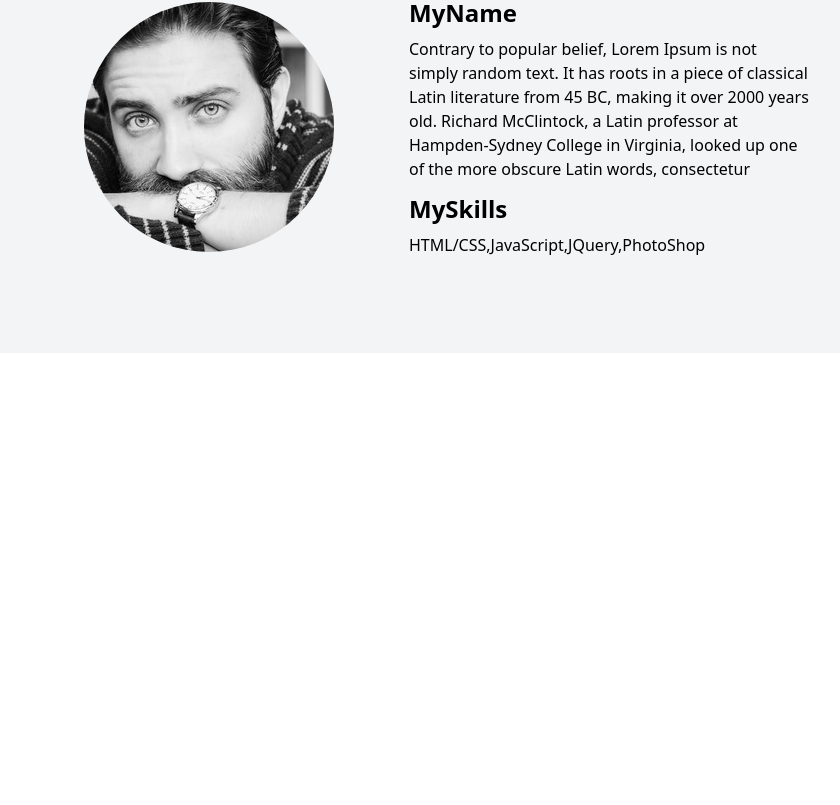
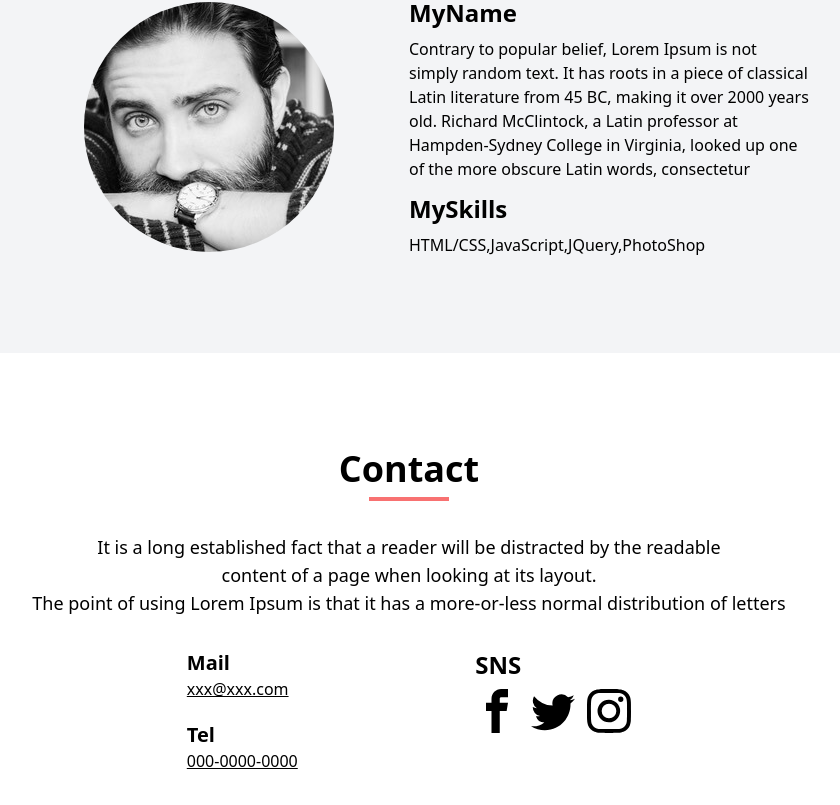
Before and after one commit to kotahorii/dmm-web-site, a Next.js app: page / in a window 1280 px wide. Shown: the part 2799-3604 px from the top of the page, without its empty margins (231-1071 px from the left). Before the commit the page ends 3152 px from the top, so only its background shows below. Built offline with nearby package versions, Linux system fonts and the light colour scheme.

Commit message:
contact component created

```diff
--- a/components/Contact.tsx
+++ b/components/Contact.tsx
@@ -1,9 +1,32 @@
 import React from 'react'
+import { Layout } from './template/Layout'
+import { BsTwitter } from 'react-icons/bs'
+import { ImFacebook } from 'react-icons/im'
+import { BsInstagram } from 'react-icons/bs'
 
 export const Contact = () => {
   return (
-    <div>
-
-    </div>
+    <Layout title="Contact">
+      <div className="flex flex-row w-5/12 justify-between">
+        <div className="flex flex-col space-y-5">
+          <div>
+            <p className="text-xl font-semibold">Mail</p>
+            <p className="underline cursor-pointer">xxx@xxx.com</p>
+          </div>
+          <div>
+            <p className="text-xl font-semibold">Tel</p>
+            <p className="underline cursor-pointer">000-0000-0000</p>
+          </div>
+        </div>
+        <div className="flex flex-col">
+          <p className="font-semibold text-2xl mb-2">SNS</p>
+          <div className="flex flex-row space-x-3 justify-between items-center">
+            <ImFacebook className="h-11 w-11" />
+            <BsTwitter className="h-11 w-11" />
+            <BsInstagram className="h-11 w-11" />
+          </div>
+        </div>
+      </div>
+    </Layout>
   )
 }
--- a/components/Profile.tsx
+++ b/components/Profile.tsx
@@ -1,5 +1,5 @@
 import React from 'react'
-import { Layout } from './Layout'
+import { Layout } from './template/Layout'
 import Image from 'next/image'
 
 export const Profile = () => {
--- a/components/feature/Features.tsx
+++ b/components/feature/Features.tsx
@@ -2,7 +2,7 @@ import React from 'react'
 import { DesktopComputerIcon, CogIcon } from '@heroicons/react/solid'
 import { CodeIcon } from '@heroicons/react/outline'
 import { FeatureCard } from './FeatureCard'
-import { Layout } from '../Layout'
+import { Layout } from '../template/Layout'
 
 export const Features = () => {
   return (
--- a/components/portfolio/Portfolio.tsx
+++ b/components/portfolio/Portfolio.tsx
@@ -1,5 +1,5 @@
 import React from 'react'
-import { Layout } from '../Layout'
+import { Layout } from '../template/Layout'
 import { PortfolioImage } from './PortfolioImage'
 
 export const Portfolio = () => {
--- a/pages/index.tsx
+++ b/pages/index.tsx
@@ -3,6 +3,8 @@ import { Portfolio } from '../components/portfolio/Portfolio'
 import { Features } from '../components/feature/Features'
 import { ImageWithText } from '../components/ImageWithText'
 import { Profile } from '../components/Profile'
+import { Contact } from '../components/Contact'
+import { Footer } from '../components/Footer'
 
 export default function Home() {
   return (
@@ -12,6 +14,8 @@ export default function Home() {
       <Portfolio />
       <Features />
       <Profile />
+      <Contact />
+      <Footer />
     </div>
   )
 }
```
Also changed, not shown: components/template/Layout.tsx (renamed from components/Layout.tsx).
